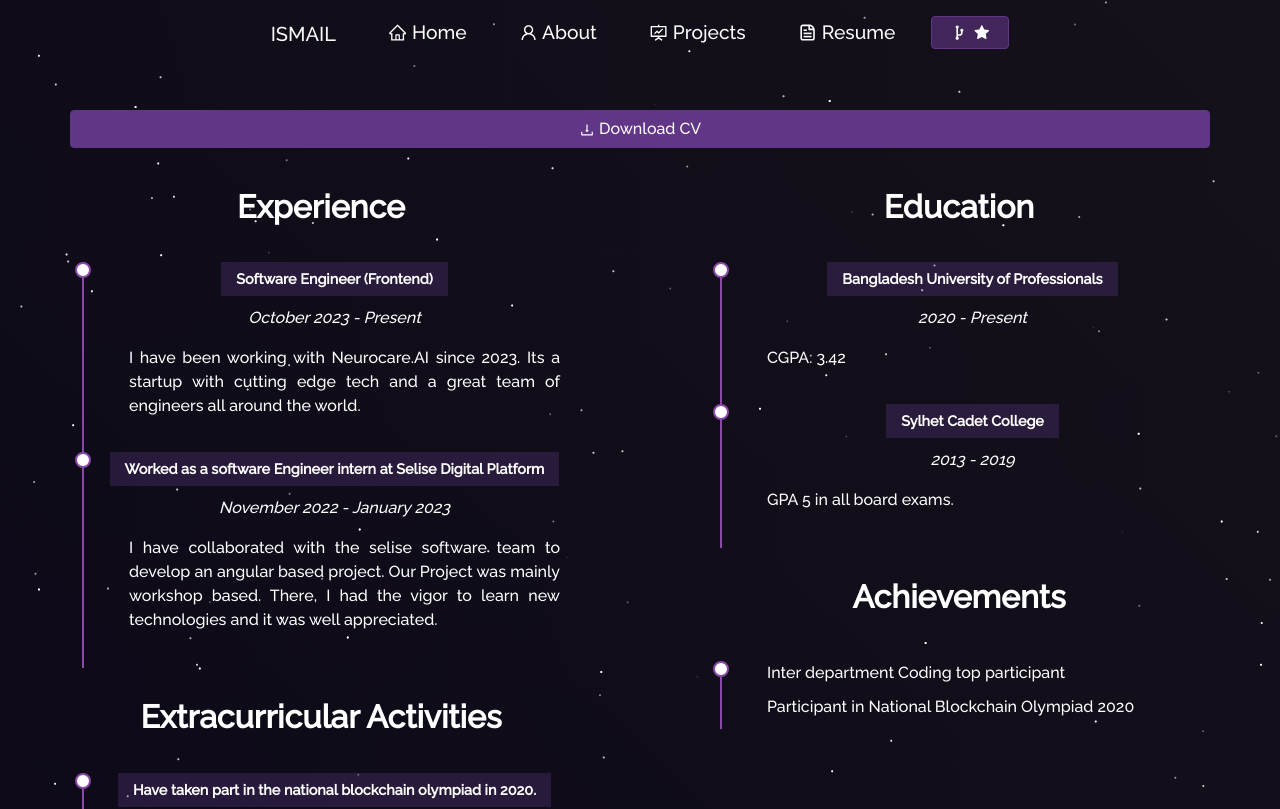
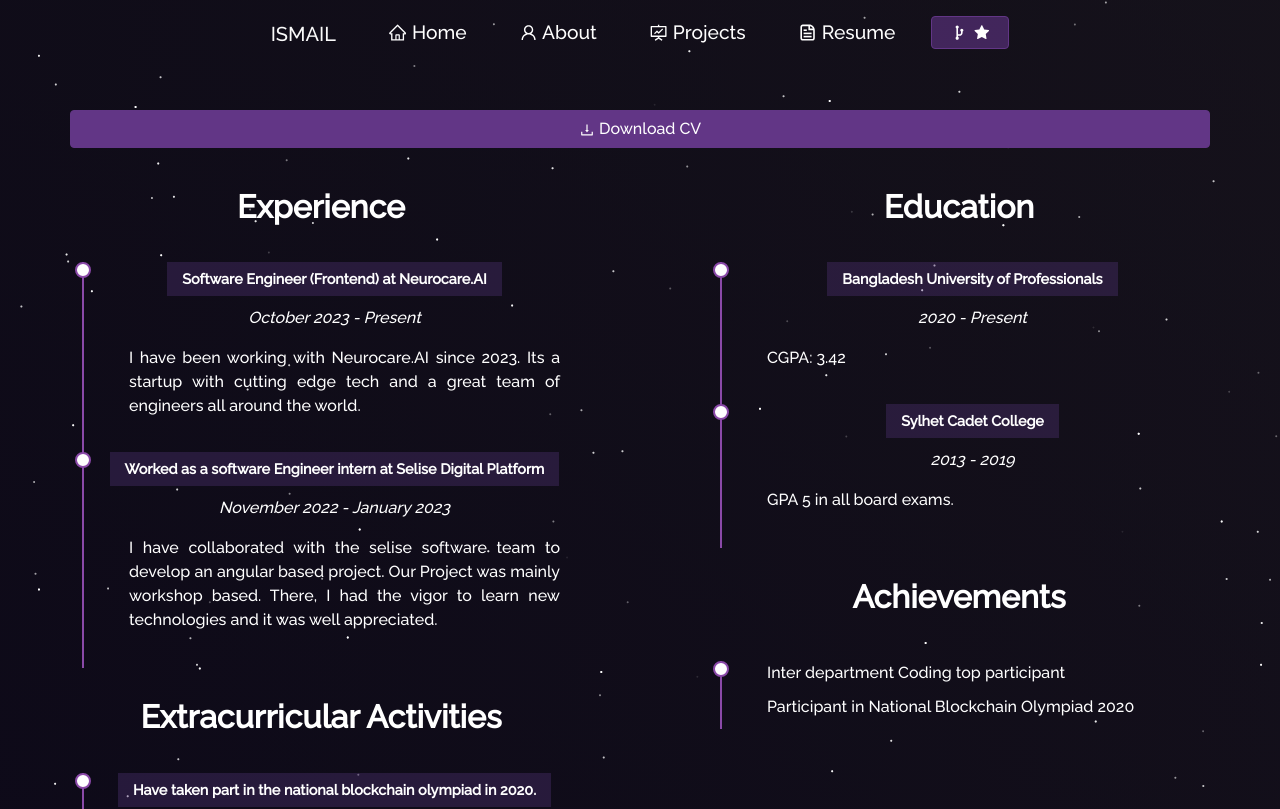
Before and after one commit to isa-mohammad/react-portfolio, a React (Create React App) app: page /resume in a window 1280 px wide. Shown: the top 809 px of the page. Built offline with nearby package versions, Linux system fonts and the light colour scheme.

Commit message:
Update Resume.js

```diff
--- a/src/components/Resume/Resume.js
+++ b/src/components/Resume/Resume.js
@@ -22,7 +22,7 @@ function Resume() {
           <Col md={6} className="resume-left">
             <h3 className="resume-title">Experience</h3>
             <Resumecontent
-              title="Software Engineer (Frontend)"
+              title="Software Engineer (Frontend) at Neurocare.AI"
               date="October 2023 - Present"
               content={[
                 "I have been working with Neurocare.AI since 2023. Its a startup with cutting edge tech and a great team of engineers all around the world.",
```
